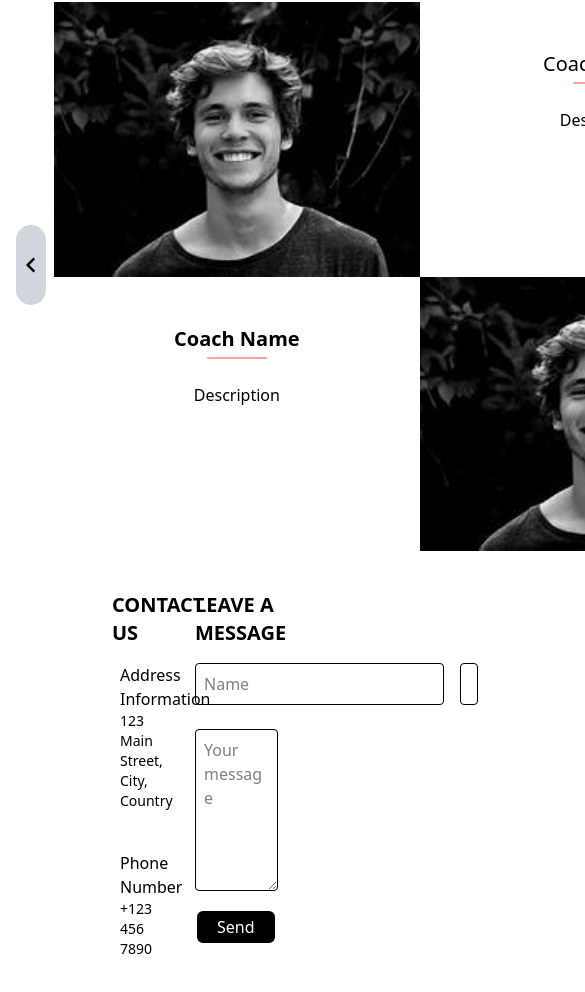
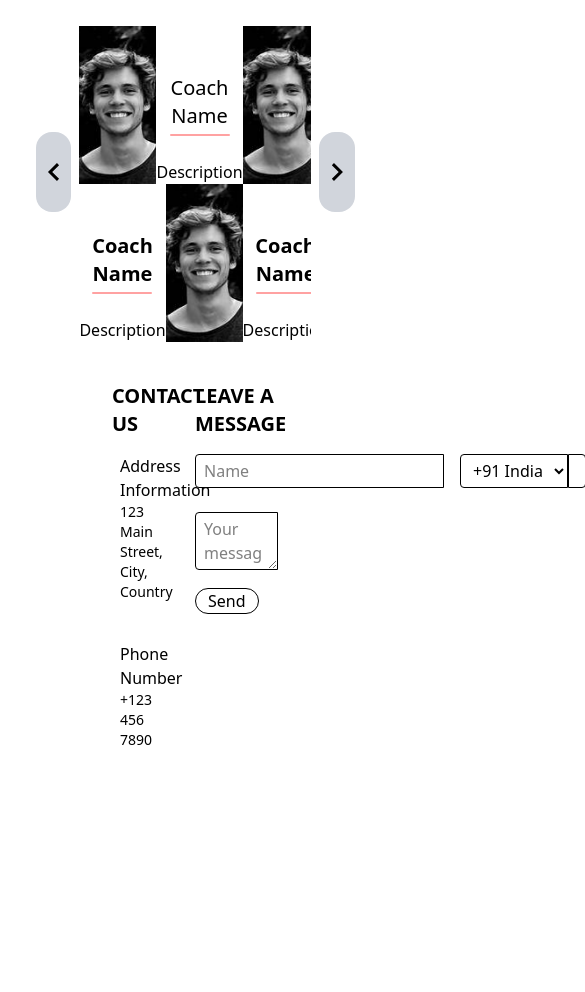
Before and after one commit to adrishpinto/Crikfitone, a Next.js app: page / in a window 390 px wide. Shown: the part 2418-3410 px from the top of the page, 585 px wide, since content can reach past the window. After the commit the page ends 3224 px from the top, so only its background shows below. Built offline with nearby package versions, Linux system fonts and the light colour scheme.

Commit message:
Removed scrollbar fixed the proportion changed mail to phoneNumber

```diff
--- a/src/components/Coaches.jsx
+++ b/src/components/Coaches.jsx
@@ -1,65 +1,85 @@
 import Image from "next/image";
 import { MdChevronLeft, MdChevronRight } from "react-icons/md";
-import { useRef } from "react";
+import { useRef,useEffect } from "react";
 
 const Coaches = () => {
   const scrollRef = useRef(null);
 
   const scrollLeft = () => {
     if (scrollRef.current) {
-      scrollRef.current.scrollBy({ left: -370, behavior: "smooth" });
+        const scrollByAmount = scrollRef.current?.offsetWidth / 3 || 0;
+        scrollRef.current.scrollBy({ left: -scrollByAmount, behavior: "smooth" });
     }
   };
 
   const scrollRight = () => {
     if (scrollRef.current) {
-      scrollRef.current.scrollBy({ left: 370, behavior: "smooth" });
+        const scrollByAmount = scrollRef.current?.offsetWidth / 3 || 0;
+        scrollRef.current.scrollBy({ left: scrollByAmount, behavior: "smooth" });
+
     }
   };
 
+// useEffect(() => {
+//   const interval = setInterval(() => {
+//     if (scrollRef.current) {
+//       const { scrollLeft, scrollWidth, clientWidth } = scrollRef.current;
+
+//       // If reached end, reset
+//       if (scrollLeft + clientWidth >= scrollWidth) {
+//         scrollRef.current.scrollTo({ left: 0, behavior: "smooth" });
+//       } else {
+//         scrollRef.current.scrollBy({ left: 370, behavior: "smooth" });
+//       }
+//     }
+//   }, 5000);
+
+//   return () => clearInterval(interval); // clean up
+// }, []);
+
   return (
-    <div className="mx-16 w-[1200px] mx-auto px-4">
+    <div className=" w-[90vw] mx-auto px-4">
       <h1 className="text-4xl font-bold mt-6 ml-8">OUR COACHES</h1>
-      <div className="flex items-center scroll">
+      <div className="flex items-center scroll scrollbar-hide mt-6">
         <MdChevronLeft
           size={50}
           className="mr-2 cursor-pointer h-20 rounded-2xl bg-gray-300"
           onClick={scrollLeft}
         />
         <div
-          className="overflow-x-scroll scrollbar-hide scroll-smooth"
+          className="overflow-hidden scrollbar-hide scroll-smooth w-[82.5vw]"
           ref={scrollRef}
         >
           <div className="mt-6 flex flex-nowrap">
-            <div className=" min-w-[366px] aspect-[4/3] ">
+            <div className=" flex-shrink-0 basis-1/3 aspect-[4/3] ">
               <img
                 src="/images/coach.jpg"
                 alt=""
                 className="w-full h-full object-cover"
               />
             </div>
-            <div className=" min-w-[366px] aspect-[4/3]">
+            <div className=" flex-shrink-0 basis-1/3 aspect-[4/3]">
               <h2 className="text-xl font-semiboald text-center mx-auto mt-12 ">
                 Coach Name
               </h2>
               <div className="w-[60px] h-[2px] bg-red-300 mx-auto mt-1 rounded"></div>
               <p className="mt-6 w-fit mx-auto">Description</p>
             </div>
-            <div className="min-w-[366px] aspect-[4/3] ">
+            <div className="flex-shrink-0 basis-1/3 aspect-[4/3] ">
               <img
                 src="/images/coach.jpg"
                 alt=""
                 className="w-full h-full object-cover"
               />
             </div>
-            <div className="min-w-[366px] aspect-[4/3]">
+            <div className="flex-shrink-0 basis-1/3 aspect-[4/3]">
               <h2 className="text-xl font-semibold text-center mx-auto mt-12 ">
                 Coach Name
               </h2>
               <div className="w-[60px] h-[2px] bg-red-300 mx-auto mt-1 rounded"></div>
               <p className="mt-6 w-fit mx-auto">Description</p>
             </div>
-            <div className="min-w-[366px] aspect-[4/3] ">
+            <div className="flex-shrink-0 basis-1/3 aspect-[4/3] ">
               <img
                 src="/images/coach.jpg"
                 alt=""
@@ -68,35 +88,35 @@ const Coaches = () => {
             </div>
           </div>
           <div className="flex flex-nowrap">
-            <div className="min-w-[366px] aspect-[4/3] ">
+            <div className="flex-shrink-0 basis-1/3 aspect-[4/3] ">
               <h2 className="text-xl font-semibold text-center mx-auto mt-12 ">
                 Coach Name
               </h2>
               <div className="w-[60px] h-[2px] bg-red-300 mx-auto mt-1 rounded"></div>
               <p className="mt-6 w-fit mx-auto">Description</p>
             </div>
-            <div className="  min-w-[366px] aspect-[4/3] ">
+            <div className="  flex-shrink-0 basis-1/3 aspect-[4/3] ">
               <img
                 src="/images/coach.jpg"
                 alt=""
                 className="w-full h-full object-cover"
               />
             </div>
-            <div className=" min-w-[366px] aspect-[4/3] ">
+            <div className=" flex-shrink-0 basis-1/3 aspect-[4/3] ">
               <h2 className="text-xl font-semibold text-center mx-auto mt-12 ">
                 Coach Name
               </h2>
               <div className="w-[60px] h-[2px] bg-red-300 mx-auto mt-1 rounded"></div>
               <p className="mt-6 w-fit mx-auto">Description</p>
             </div>
-            <div className="min-w-[366px] aspect-[4/3] ">
+            <div className="flex-shrink-0 basis-1/3 aspect-[4/3] ">
               <img
                 src="/images/coach.jpg"
                 alt=""
                 className="w-full h-full object-cover"
               />
             </div>
-            <div className="min-w-[366px] aspect-[4/3] ">
+            <div className="flex-shrink-0 basis-1/3 aspect-[4/3] ">
               <h2 className="text-xl font-semibold text-center mx-auto mt-12 ">
                 Coach Name
               </h2>
--- a/src/components/Contact.jsx
+++ b/src/components/Contact.jsx
@@ -3,6 +3,7 @@ import { useState } from "react";
 
 const Contact = () => {
   const [name, setName] = useState("");
+  const [countryCode, setCountryCode] = useState("+91");
   const [phoneNumber, setPhoneNumber] = useState("");
   const [message, setMessage] = useState("");
 
@@ -14,14 +15,14 @@ const Contact = () => {
         headers: { "Content-Type": "application/json" },
         body: JSON.stringify({
           name,
-          email,
+          phoneNumber,
           message,
         }),
       });
       if (res.ok) {
         alert("Message sent!");
         setName("");
-        setEmail("");
+        setPhoneNumber("");
         setMessage("");
         onClose();
       } else {
@@ -36,66 +37,70 @@ const Contact = () => {
     return (
         <div className="my-10 flex mx-26">
             <div className="w-1/2">
-        <h1 className="font-semibold text-xl ml-2">CONTACT US</h1>
-        <div className="flex flex-col-2">
+                <h1 className='font-semibold text-xl ml-2'>CONTACT US</h1>
+                <div className='flex flex-col-2'>
                     <MapPinIcon className="h-16 w-6" />
-          <div className="w-full p-4">
+                    <div className='w-full p-4'>
                         <div>
                             <h1>Address Information</h1>
-              <p className="text-sm">123 Main Street, City, Country</p>
+                            <p className='text-sm'>123 Main Street, City, Country</p>
                         </div>
-            <div className="mt-10">
-              <h1 className="w-full">Phone Number</h1>
-              <p className="text-sm">+123 456 7890</p>
+                        <div className='mt-10'>
+                            <h1 className='w-full'>Phone Number</h1>
+                            <p className='text-sm'>+123 456 7890</p>
                         </div>
                     </div>
                 </div>
+
             </div>
             <div className="w-1/2">
-        <h1 className="font-semibold text-xl">LEAVE A MESSAGE</h1>
-        <div className="py-4 ">
-          <div className="flex flex-col mr-2">
-            <div className="flex ">
-              <input
-                type="text"
-                placeholder="Name"
-                className="border px-2 py-2 rounded focus:border-blue-400 outline-none"
+                <h1 className='font-semibold text-xl'>LEAVE A MESSAGE</h1>
+                <div className='py-4 '>
+                    <div className='flex flex-col mr-2'>
+                        <div className='flex'>
+                            <input type="text"
+                                placeholder='Name'
+                                className='border px-2 py-1 rounded-l'
                                 value={name}
                                 onChange={(e) => setName(e.target.value)}
                             />
-              <input
-                type="text"
-                placeholder="Phone Number"
-                className="border px-2 py-2 rounded ml-4 w-full focus:border-blue-400 outline-none"
+                            <div className="flex">
+                                <select
+                                    name="countryCode"
+                                    className="border rounded-l px-2 py-1 ml-4"
+                                    value={countryCode}
+                                    onChange={(e) => setCountryCode(e.target.value)}
+                                >
+                                    <option value="+91">+91 India</option>
+                                    <option value="+1">+1 USA</option>
+                                    <option value="+44">+44 UK</option>
+                                </select>
+                                <input type="text"
+                                    placeholder='Phone Number'
+                                    className='border  px-2 py-1 rounded-r w-full'
                                     value={phoneNumber}
                                     onChange={(e) => setPhoneNumber(e.target.value)}
                                 />
                             </div>
-            <div className="py-2 ">
-              <textarea
-                name=""
-                id=""
-                placeholder="Your message "
-                className="border rounded w-full mt-4 p-2 focus:border-blue-400 outline-none"
+                        </div>
+                        <div className='py-2'>
+                        <textarea name="" id=""
+                            placeholder='Your message '
+                            className='border rounded-l w-full mt-4 px-2 py-1'
                             value={message}
-                rows={6}
-                onChange={(e) => {
-                  setMessage(e.target.value);
-                }}
-              ></textarea>
-              <br />
+                            onChange={(e)=>{setMessage(e.target.value)}} >
+                        </textarea><br />
                         <button
                         onClick={handleSubmit}
-                className="border-2 px-5 py-1 rounded-lg text-white bg-black mt-3 hover:bg-slate-700  cursor-pointer transition duration-300 "
-              >
-                Send
-              </button>
+                        className='border-1 px-3 rounded-2xl mt-3 hover:bg-black hover:text-white cursor-pointer transition duration-300 '>
+                        Send</button>
                     </div>
                     </div>
+
                 </div>
             </div>
         </div>
     );
-};
+}
 
 export default Contact;
--- a/src/models/message.js
+++ b/src/models/message.js
@@ -2,7 +2,8 @@ import mongoose from 'mongoose';
 
 const MessageSchema = new mongoose.Schema({
   name: String,
-  email: String,
+  countryCode: String,
+  phoneNumber: String,
   message: String,
 }, { timestamps: true });
 
--- a/src/models/user.js
+++ b/src/models/user.js
@@ -2,8 +2,7 @@ import mongoose from 'mongoose';
 
 const UserSchema = new mongoose.Schema({
   name: String,
-  email: String,
-  phone: String,
+  phoneNumber: String,
   countryCode: String,
   message: String,
 }, { timestamps: true });
--- a/tailwind.config.js
+++ b/tailwind.config.js
@@ -1,3 +1,9 @@
-plugins: [
-  require('tailwind-scrollbar-hide')
-]
+module.exports = {
+  content: [...],
+  theme: {
+    extend: {},
+  },
+  plugins: [
+    require('tailwind-scrollbar-hide'),
+  ],
+};
```
Also changed, not shown: src/components/Popup.jsx (+0 -15 lines). Lines whose indentation alone changed are shown as unchanged.
